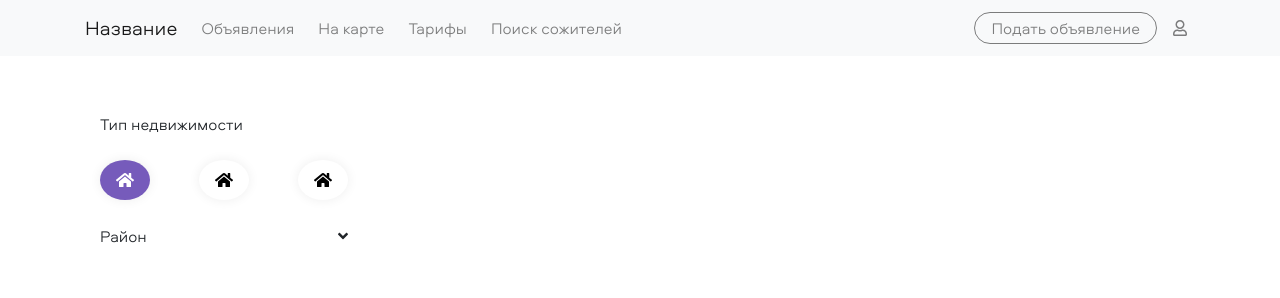
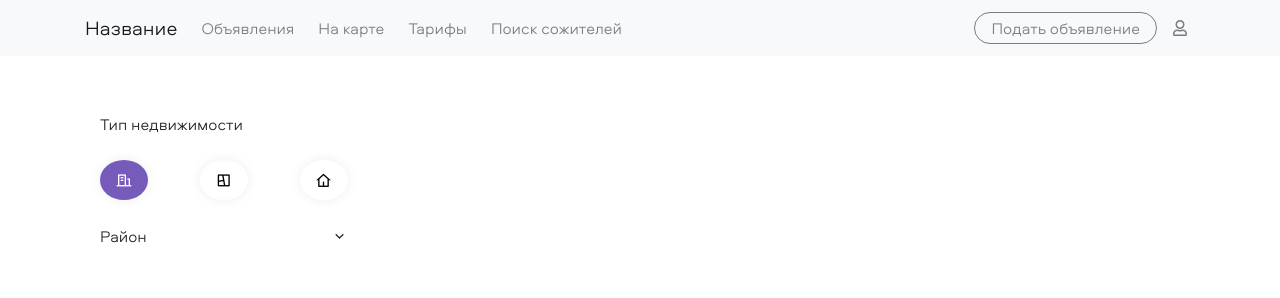
Before and after one commit to honeyshi/RealEstateAgency, a React (Create React App) app: page /flats in a window 1280 px wide. Shown: the top 298 px of the page. Built offline with nearby package versions, Linux system fonts and the light colour scheme.

Commit message:
Update icons in filters

```diff
--- a/src/app/navbarPages/advertismentsListPage/filters/chexboxFilter.tsx
+++ b/src/app/navbarPages/advertismentsListPage/filters/chexboxFilter.tsx
@@ -1,6 +1,7 @@
 import classNames from 'classnames';
 import React, { useState } from 'react';
-import { Block, Flexbox, Icon, TextField } from 'shared/base';
+import { Block, Flexbox, TextField } from 'shared/base';
+import { RemixIcon } from 'shared/base/remixIcon';
 
 export const CheckboxFilter: React.FC<{ filterName: string }> = ({ filterName, children }) => {
   const [opened, setOpened] = useState(false);
@@ -15,8 +16,8 @@ export const CheckboxFilter: React.FC<{ filterName: string }> = ({ filterName, c
         <TextField tag="span" pr="4">
           {filterName}
         </TextField>
-        <Icon name="angle-down" className={classNames({ 'd-none': opened })} />
-        <Icon name="angle-up" className={classNames({ 'd-none': !opened })} />
+        <RemixIcon name="arrow-down-s" className={classNames({ 'd-none': opened })} />
+        <RemixIcon name="arrow-up-s" className={classNames({ 'd-none': !opened })} />
       </Flexbox>
       <div className={classNames('filter-checkboxes', { 'd-none': !opened }, { 'd-flex flex-column': opened })}>
         {children}
--- a/src/app/navbarPages/advertismentsListPage/filters/data.ts
+++ b/src/app/navbarPages/advertismentsListPage/filters/data.ts
@@ -1,7 +1,7 @@
 export const propertyTypes = [
-  { iconName: 'home', id: 'flat-type', text: 'Квартира' },
-  { iconName: 'home', id: 'room-type', text: 'Комната' },
-  { iconName: 'home', id: 'house-type', text: 'Дом' },
+  { iconName: 'building', id: 'flat-type', text: 'Квартира' },
+  { iconName: 'collage', id: 'room-type', text: 'Комната' },
+  { iconName: 'home-4', id: 'house-type', text: 'Дом' },
 ];
 
 export const districts = [
--- a/src/app/navbarPages/advertismentsListPage/filters/filtersContainer.tsx
+++ b/src/app/navbarPages/advertismentsListPage/filters/filtersContainer.tsx
@@ -2,8 +2,7 @@ import React, { useMemo } from 'react';
 import ReactTooltip from 'react-tooltip';
 import { useDispatch, useSelector } from 'react-redux';
 
-import { CheckBox, CheckboxOption, Column, Flexbox, Icon, TextField } from 'shared/base';
-import { ImportedIcon } from 'shared/base/icon';
+import { CheckBox, CheckboxOption, Column, Flexbox, RemixIcon, TextField } from 'shared/base';
 import { districts, propertyTypes } from './data';
 import { setDistrictFilter, setPropertyTypeFilter } from 'data/actions';
 import { StoreType } from 'core/store';
@@ -23,7 +22,7 @@ export const FiltersContainer: React.FC = () => {
           selected={propertyType.id === advertismentFilter.propertyType}
           onClick={() => dispatch(setPropertyTypeFilter(propertyType.id))}
           key={propertyType.id}>
-          <Icon name={propertyType.iconName as ImportedIcon} data-tip data-for={propertyType.id} />
+          <RemixIcon name={propertyType.iconName} data-tip data-for={propertyType.id} />
           <ReactTooltip id={propertyType.id} arrowColor="white" className="tooltip-light">
             {propertyType.text}
           </ReactTooltip>
--- a/src/shared/base/index.ts
+++ b/src/shared/base/index.ts
@@ -11,6 +11,7 @@ export { Image } from './image';
 export { Input } from './input';
 export { NavbarContainer } from './navbarContainer';
 export { NavbarItem } from './navbarItem';
+export { RemixIcon } from './remixIcon';
 export { Row } from './row';
 export { Section } from './section';
 export { SelectOption } from './selectOption';
--- a/src/shared/base/remixIcon.tsx
+++ b/src/shared/base/remixIcon.tsx
@@ -1,20 +1,20 @@
 import classNames from 'classnames';
 import React from 'react';
 
-interface IRemixIconProps {
+interface IRemixIconProps extends React.HTMLAttributes<any> {
   className?: string;
   name: string;
-  style?: 'line' | 'fill';
+  styleType?: 'line' | 'fill';
   size?: 'fw' | 'xxs' | 'xs' | 'sm' | 'lg' | 'xl' | '1x' | '2x' | '3x';
 }
 
-export const RemixIcon: React.FC<IRemixIconProps> = ({ className, name, style = 'line', size }) => {
+export const RemixIcon: React.FC<IRemixIconProps> = ({ className, name, styleType = 'line', size, ...other }) => {
   const classes = classNames(
-    `ri-${name}-${style}`,
+    `ri-${name}-${styleType}`,
     {
       [`ri-${size}`]: size != null,
     },
     className
   );
-  return <i className={classes} />;
+  return <i className={classes} {...other} />;
 };
```
